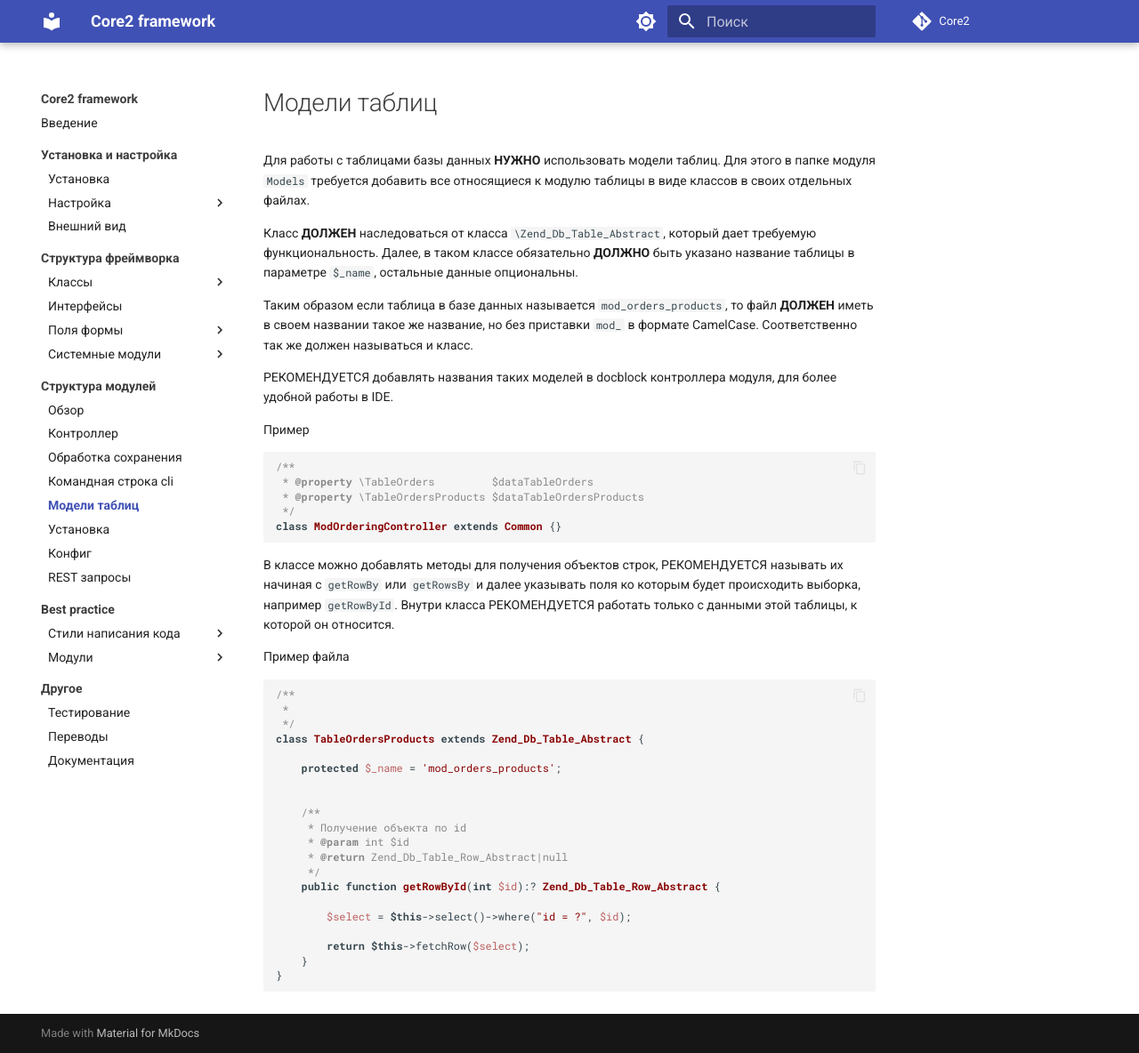
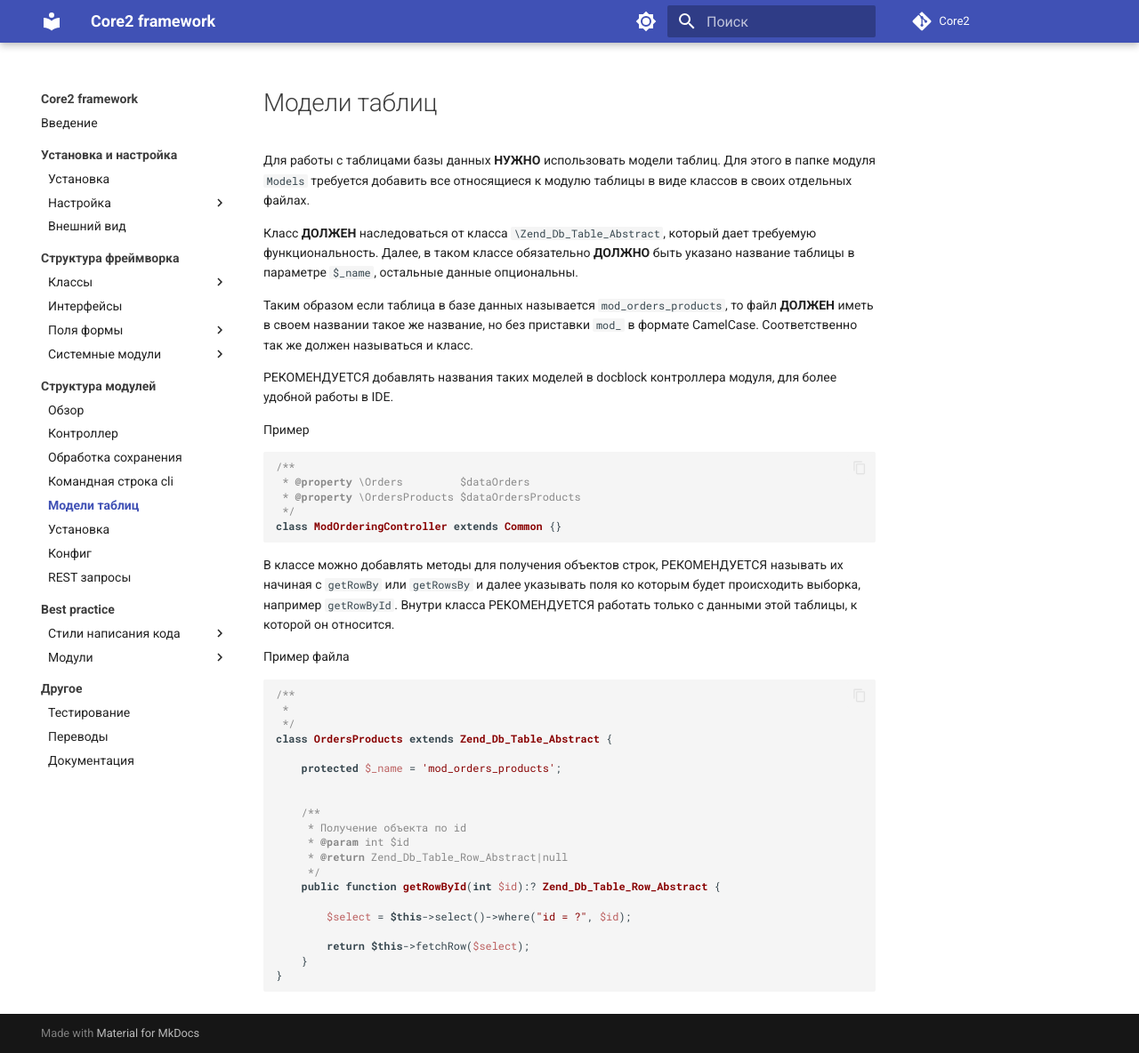
Before and after one commit to n2ref/core2-docs, an MkDocs documentation site: the page built from docs/modules/models.md, in a window 1280 px wide and 1184 px high. Shown: the whole window at 89% size. Built offline with MkDocs 1.6.1 and Material for MkDocs 9.7.7, drawn with Linux system fonts in a browser that asks for light colours; comment, search, counter and statistics services are not loaded.

Commit message:
Исправление названия класса в моделе

````diff
--- a/docs/modules/models.md
+++ b/docs/modules/models.md
@@ -13,8 +13,8 @@
 Пример
 ```php
 /**
- * @property \TableOrders         $dataTableOrders
- * @property \TableOrdersProducts $dataTableOrdersProducts
+ * @property \Orders         $dataOrders
+ * @property \OrdersProducts $dataOrdersProducts
  */
 class ModOrderingController extends Common {}
 ```
@@ -30,7 +30,7 @@ class ModOrderingController extends Common {}
 /**
  *
  */
-class TableOrdersProducts extends Zend_Db_Table_Abstract {
+class OrdersProducts extends Zend_Db_Table_Abstract {
 
     protected $_name = 'mod_orders_products';
 
````
